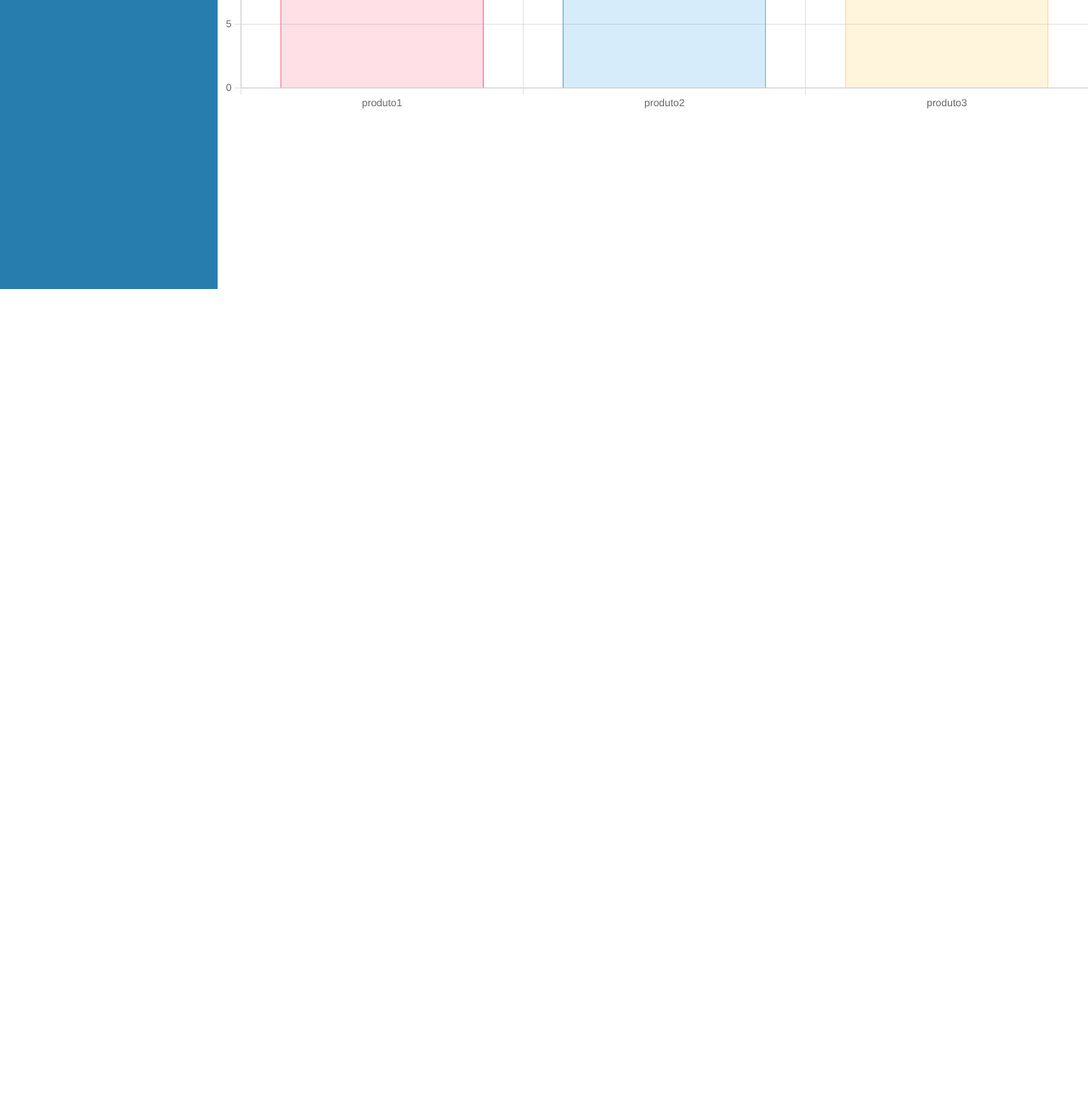
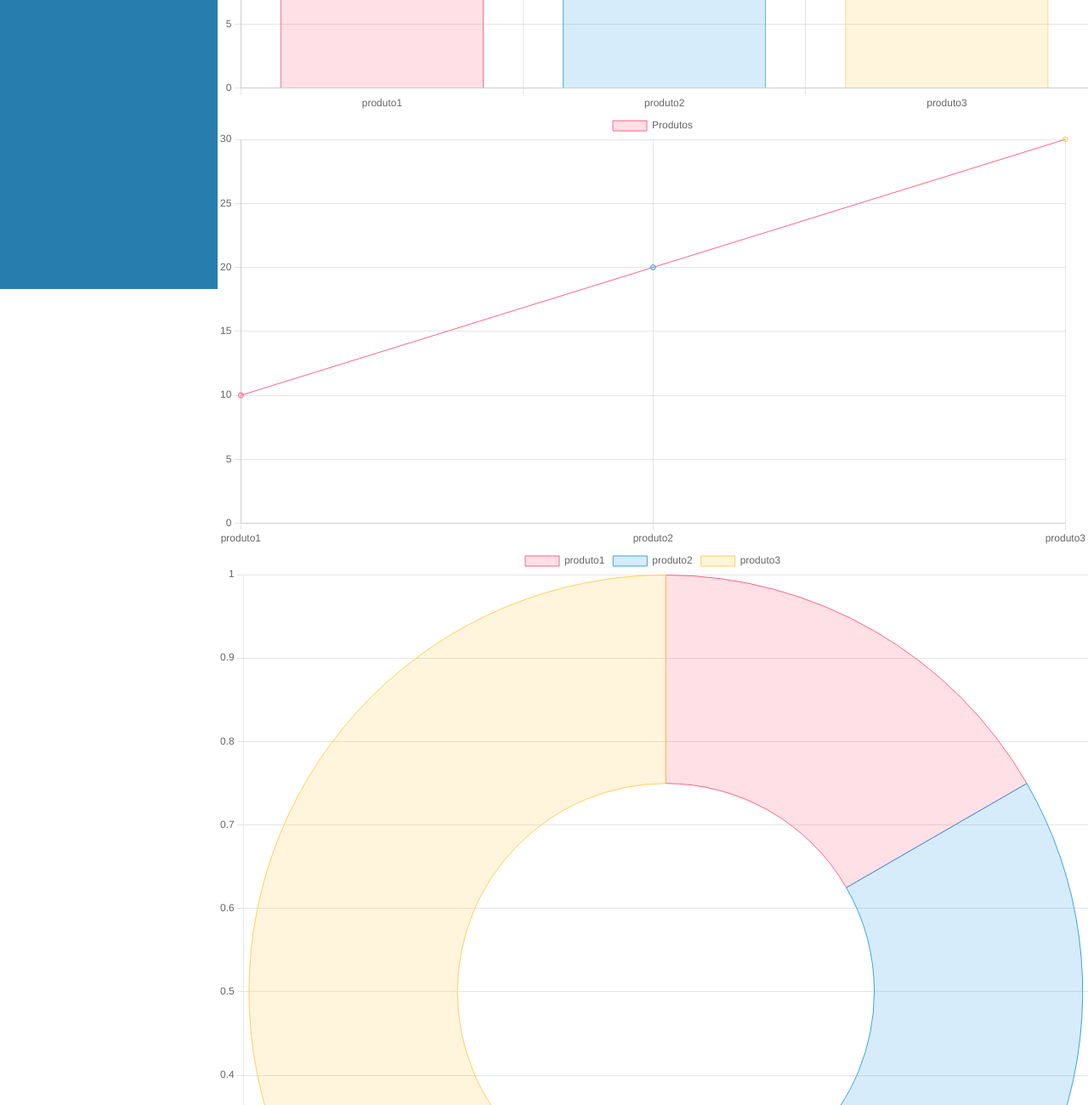
Before and after one commit to loureorganic/sysunity, a plain HTML site: page reports_product.html in a window 1280 px wide. Shown: the part 460-1760 px from the top of the page at 85% size. Before the commit the page ends 800 px from the top, so only its background shows below. Drawn offline with nearby package versions, Linux system fonts and the light colour scheme.

Commit message:
adc grafico de linha e rosca - em andamento

```diff
--- a/reports_product.html
+++ b/reports_product.html
@@ -157,6 +157,8 @@
         </header>
 
     <canvas id="grafico"></canvas>
+    <canvas id="grafico2"></canvas>
+    <canvas id="grafico3"></canvas>
 
   <script src="script/preloader.js"></script>
   <script type="module" src="script/reports_product.js"></script>
--- a/script/reports_product.js
+++ b/script/reports_product.js
@@ -1,5 +1,5 @@
-const ctx = document.getElementById('grafico').getContext('2d');
-const myChart = new Chart(ctx, {
+const grafico1 = document.getElementById('grafico').getContext('2d');
+const myChart = new Chart(grafico1, {
     type: 'bar',
     data: {
         labels: ['produto1', 'produto2', 'produto3'],
@@ -27,3 +27,63 @@ const myChart = new Chart(ctx, {
         }
     }
 });
+
+const grafico2 = document.getElementById('grafico2').getContext('2d');
+const myChart2 = new Chart(grafico2, {
+    type: 'line',
+    data: {
+        labels: ['produto1', 'produto2', 'produto3'],
+        datasets: [{
+            label: 'Produtos',
+            data: [10, 20, 30],
+            backgroundColor: [
+                'rgba(255, 99, 132, 0.2)',
+                'rgba(54, 162, 235, 0.2)',
+                'rgba(255, 206, 86, 0.2)'
+            ],
+            borderColor: [
+                'rgba(255, 99, 132, 1)',
+                'rgba(54, 162, 235, 1)',
+                'rgba(255, 206, 86, 1)'
+            ],
+            borderWidth: 1
+        }]
+    },
+    options: {
+        scales: {
+            y: {
+                beginAtZero: true
+            }
+        }
+    }
+});
+
+const grafico3 = document.getElementById('grafico3').getContext('2d');
+const myChart3 = new Chart(grafico3, {
+    type: 'doughnut',
+    data: {
+        labels: ['produto1', 'produto2', 'produto3'],
+        datasets: [{
+            label: 'Produtos',
+            data: [10, 20, 30],
+            backgroundColor: [
+                'rgba(255, 99, 132, 0.2)',
+                'rgba(54, 162, 235, 0.2)',
+                'rgba(255, 206, 86, 0.2)'
+            ],
+            borderColor: [
+                'rgba(255, 99, 132, 1)',
+                'rgba(54, 162, 235, 1)',
+                'rgba(255, 206, 86, 1)'
+            ],
+            borderWidth: 1
+        }]
+    },
+    options: {
+        scales: {
+            y: {
+                beginAtZero: true
+            }
+        }
+    }
+});
```
